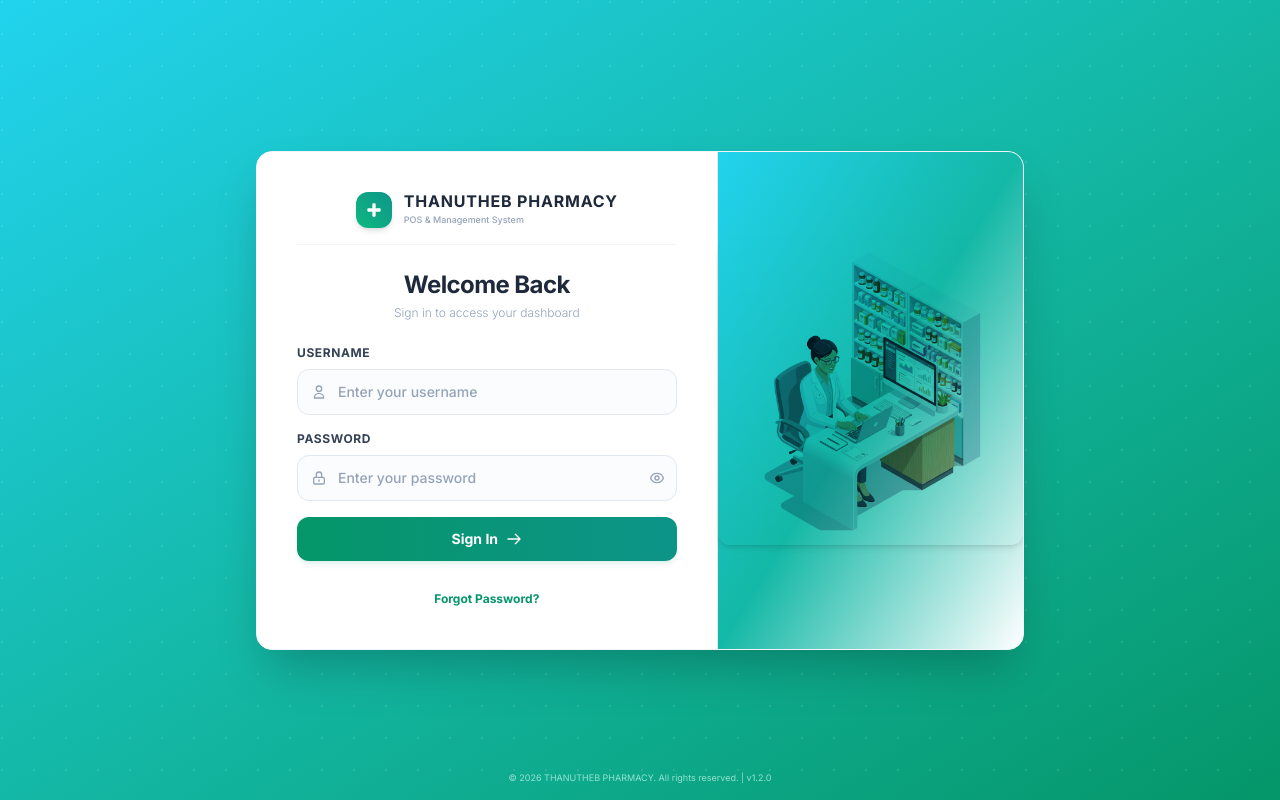
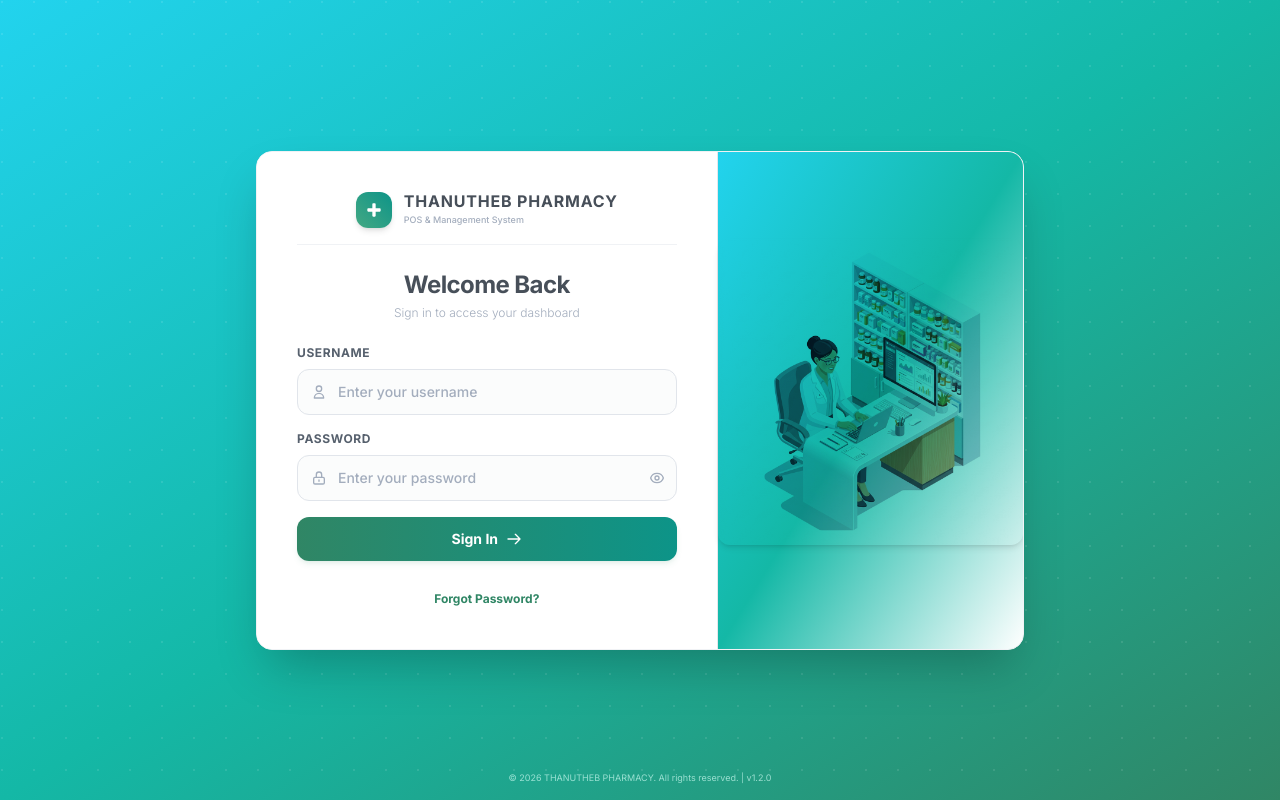
Before and after one commit to Thanu-Un/Pharmacy_Project, a React (Vite) app in the folder client/: page / in a window 1280 px wide. Built offline with nearby package versions, Linux system fonts and the light colour scheme; a web font is replaced by a local one.

Commit message:
style: update UI color palette and scrollbars for premium pharmacy look

```diff
--- a/client/src/index.css
+++ b/client/src/index.css
@@ -7,11 +7,31 @@
 @layer base {
   html, body {
     font-family: 'Inter', 'Khmer OS Battambang', 'Battambang', sans-serif !important;
+    @apply bg-slate-50 text-slate-800 antialiased selection:bg-indigo-100 selection:text-indigo-900;
+  }
+
+  /* Custom Premium Scrollbar */
+  ::-webkit-scrollbar {
+    width: 6px;
+    height: 6px;
+  }
+
+  ::-webkit-scrollbar-track {
+    background: transparent;
+  }
+
+  ::-webkit-scrollbar-thumb {
+    @apply bg-slate-200 rounded-full transition-colors;
+  }
+
+  ::-webkit-scrollbar-thumb:hover {
+    @apply bg-slate-300;
+  }
+
+  /* Refined typography rendering */
+  body {
+    -webkit-font-smoothing: antialiased;
+    -moz-osx-font-smoothing: grayscale;
+    text-rendering: optimizeLegibility;
   }
 }
-
-body {
-  margin: 0;
-  background-color: #f8fafc;
-  color: #334155;
-}
--- a/client/tailwind.config.js
+++ b/client/tailwind.config.js
@@ -8,6 +8,82 @@ export default {
     extend: {
       fontFamily: {
         sans: ['Inter', '"Khmer OS Battambang"', 'Battambang', 'sans-serif'],
+      },
+      colors: {
+        // Bespoke Medical Ocean Blue (replacing generic indigo)
+        indigo: {
+          50: '#f4f6fb',
+          100: '#e8edf6',
+          200: '#cbd8eb',
+          300: '#9ebbe0',
+          400: '#6a9bd1',
+          500: '#437fc4',
+          600: '#3064a3',
+          700: '#275083',
+          800: '#23446c',
+          900: '#213a5a',
+          950: '#15253b',
+        },
+        // Premium Clinical Slate (softer and cooler)
+        slate: {
+          50: '#f8f9fa',
+          100: '#f0f2f5',
+          200: '#e1e5eb',
+          300: '#c5ccd6',
+          400: '#a3adbd',
+          500: '#8491a3',
+          600: '#6b7787',
+          700: '#56606d',
+          800: '#474f59',
+          900: '#3d434b',
+          950: '#282b31',
+        },
+        // Minty Success Green
+        emerald: {
+          50: '#f2fbf6',
+          100: '#e1f7eb',
+          200: '#c5ecd6',
+          300: '#9cdbbd',
+          400: '#6bc39f',
+          500: '#44a883',
+          600: '#308665',
+          700: '#276a52',
+          800: '#235543',
+          900: '#1f4638',
+          950: '#102720',
+        },
+        // Muted Warning Amber
+        amber: {
+          50: '#fffbf2',
+          100: '#fff4de',
+          200: '#ffe3b0',
+          300: '#ffcc78',
+          400: '#ffac3d',
+          500: '#fa8e14',
+          600: '#db6b06',
+          700: '#b64c09',
+          800: '#903a0f',
+          900: '#753110',
+          950: '#431705',
+        },
+        // Clinical Alert Rose
+        rose: {
+          50: '#fdf4f6',
+          100: '#fae6eb',
+          200: '#f5ccd5',
+          300: '#eba3b4',
+          400: '#de708b',
+          500: '#cd4666',
+          600: '#b12c4b',
+          700: '#95223c',
+          800: '#7d2035',
+          900: '#6a1f31',
+          950: '#3c0d19',
+        }
+      },
+      boxShadow: {
+        'soft': '0 4px 20px -2px rgba(40, 43, 49, 0.05)',
+        'premium': '0 8px 30px rgba(40, 43, 49, 0.08), 0 4px 10px rgba(40, 43, 49, 0.03)',
       }
     },
   },
```
